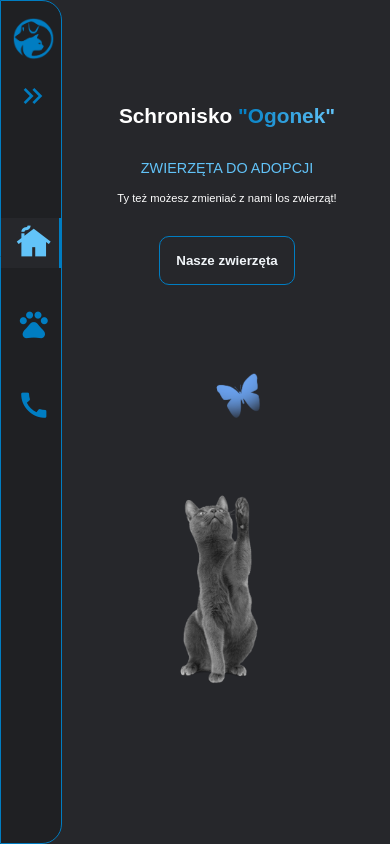
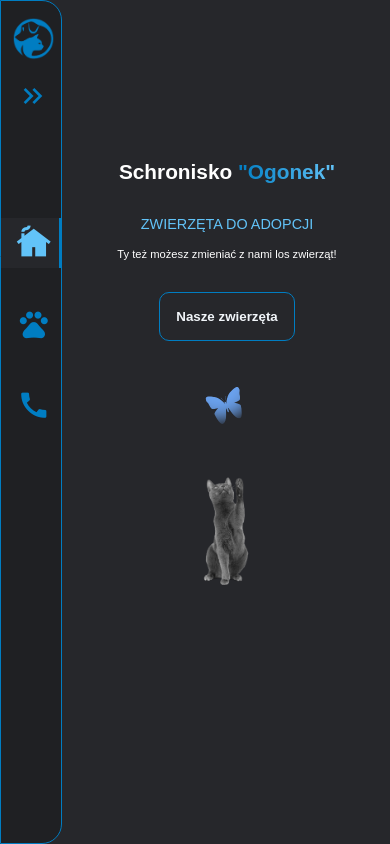
Before and after one commit to bar-85/Vue-schronisko-dla-zwierzat, a Vue app: page / in a window 390 px wide. Built offline with nearby package versions, Linux system fonts and the light colour scheme.

Commit message:
Change styles

```diff
--- a/src/views/Home.vue
+++ b/src/views/Home.vue
@@ -10,11 +10,11 @@
 		</div>
 		<div class="right-side">
 			<div class="pictures">
+				<div class="butterfly-png">
+					<img class="butterfly" src="../assets/butterfly.png" alt="zdjęcie motyla" />
+				</div>
 				<div class="cat-png">
-					<img class="cat" src="../assets/cat1.png" alt="" />
-				</div>
-				<div class="butterfly-png">
-					<img class="butterfly" src="../assets/butterfly.png" alt="" />
+					<img class="cat" src="../assets/cat1.png" alt="zdjęcie kota" />
 				</div>
 			</div>
 		</div>
@@ -52,11 +52,6 @@
 
 		button {
 			margin-top: 2rem;
-			padding: 1rem;
-			border: 1px solid var(--blue);
-			border-radius: 10px;
-			font-weight: bold;
-			color: var(--light);
 
 			&:hover {
 				background: var(--blue-button);
@@ -73,25 +68,24 @@
 
 		.pictures {
 			display: flex;
+			flex-direction: column;
 			justify-content: center;
 			align-items: center;
 
+			.cat {
+				max-width: 35%;
+				height: auto;
+				margin-left: 20%;
+			}
+
 			.butterfly-png {
-				position: absolute;
-				top: 0;
-				right: 20%;
 				animation: move-butterfly 5s infinite linear;
+				margin: 0 4rem 2rem 0;
 
 				.butterfly {
 					max-width: 90%;
 					height: auto;
 				}
-			}
-
-			.cat {
-				max-width: 35%;
-				height: auto;
-				margin: 40% 0 0 30%;
 			}
 		}
 	}
@@ -117,7 +111,15 @@
 		}
 	}
 
-	@media (max-width: 768px) {
+	@media (max-width: 1150px) {
+		.left-side {
+			h1 {
+				font-size: 2.2rem;
+			}
+		}
+	}
+
+	@media (max-width: 978px) {
 		flex-direction: column;
 
 		.left-side {
@@ -126,17 +128,17 @@
 
 			h1 {
 				margin-top: 4.5rem;
-				font-size: 1.3rem;
+				font-size: 2rem;
 			}
 
 			.middle {
 				margin-top: 0rem;
-				font-size: 0.9rem;
+				font-size: 1.5rem;
 			}
 
 			.bottom {
 				margin-top: 0rem;
-				font-size: 0.7rem;
+				font-size: 1rem;
 			}
 		}
 
@@ -145,17 +147,47 @@
 			width: 100%;
 
 			.pictures {
-				margin-top: 6rem;
-
 				.butterfly-png {
-					top: 40%;
+					display: flex;
+					align-items: center;
+					justify-content: center;
+					margin: 1rem;
 
 					.butterfly {
-						max-width: 60%;
+						max-width: 50%;
+					}
+				}
+
+				.cat-png {
+					display: flex;
+					align-items: center;
+					justify-content: center;
+					margin: 0;
+
+					.cat {
+						max-width: 20%;
+						margin-left: 0;
 					}
 				}
 			}
 		}
 	}
+
+	@media (max-width: 478px) {
+		.left-side {
+			h1 {
+				margin-top: 8rem;
+				font-size: 1.3rem;
+			}
+
+			.middle {
+				font-size: 0.9rem;
+			}
+
+			.bottom {
+				font-size: 0.7rem;
+			}
+		}
+	}
 }
 </style>
```
